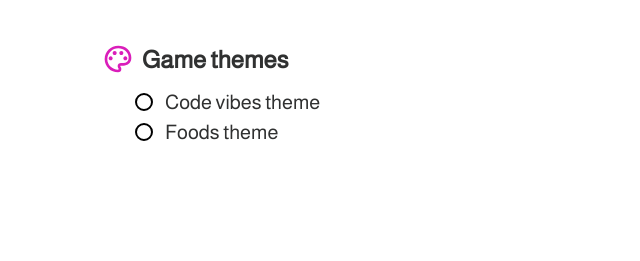
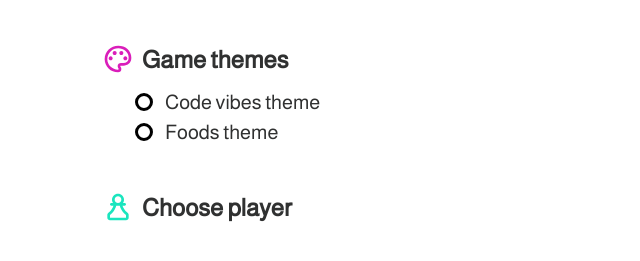
Before and after one commit to XbatzoX/memory, a website built with Vite: page html/settings.html in a window 1280 px wide. Shown: the part 195-456 px from the top of the page, without its empty margins (0-640 px from the left). Built offline with nearby package versions, Linux system fonts and the light colour scheme.

Commit message:
worked on settings.html

```diff
--- a/html/settings.html
+++ b/html/settings.html
@@ -44,6 +44,12 @@
                         </div>
                     </label>
                 </fieldset>
+                <fieldset class="radioGroup">
+                    <legend class="radioGroup__caption">
+                        <img class="radioGroup__icon" src="../assets/icons/choose_player_icon.svg" alt="choose player icon as chess piece">
+                        <span class="radioGroup__text">Choose player</span>
+                    </legend>
+                </fieldset>
             </div>
             <div class="settingsContent__right"></div>
         </div>
--- a/src/styles/SCSS/components/_radio-group.scss
+++ b/src/styles/SCSS/components/_radio-group.scss
@@ -43,7 +43,6 @@
     cursor: pointer;
     @include mx.flex-center(row);
     gap: 12px;
-    // width: 100%;
 
     input[type="radio"] {
         appearance: none;
@@ -51,11 +50,15 @@
 
         width: 18px;
         height: 18px;
-        border: 2px solid #000;
+        border: 3px solid #000;
         border-radius: 50%;
         display: grid;
         place-content: center;
         margin: 0;
+    }
+
+    input[type="radio"]:checked{
+        border: 2px solid #000;
     }
 
     // innerer Punkt (default unsichtbar)
@@ -74,18 +77,12 @@
         transform: scale(0.6); // <- kleiner innerer Kreis
     }
 
-    // &:hover input[type="radio"]::before {
-    //     transform: scale(0.6);
-    // }
-
     &__label{
         font-size: 20px;
-        // padding-left: map.get(var.$sizes, s);
         white-space: nowrap;
 
         &--highlight{
             font-size: 20px;
-            // padding-left: map.get(var.$sizes, s);
             font-weight: 700;
             white-space: nowrap;
         }
--- a/src/styles/SCSS/pages/_settings-screen.scss
+++ b/src/styles/SCSS/pages/_settings-screen.scss
@@ -32,5 +32,6 @@
     &__left{
         width: 400px;
         @include mx.flex-start();
+        gap: map.get(var.$sizes, xxl);
     }
 }
```
Also changed, not shown: public/settings.png (added).
